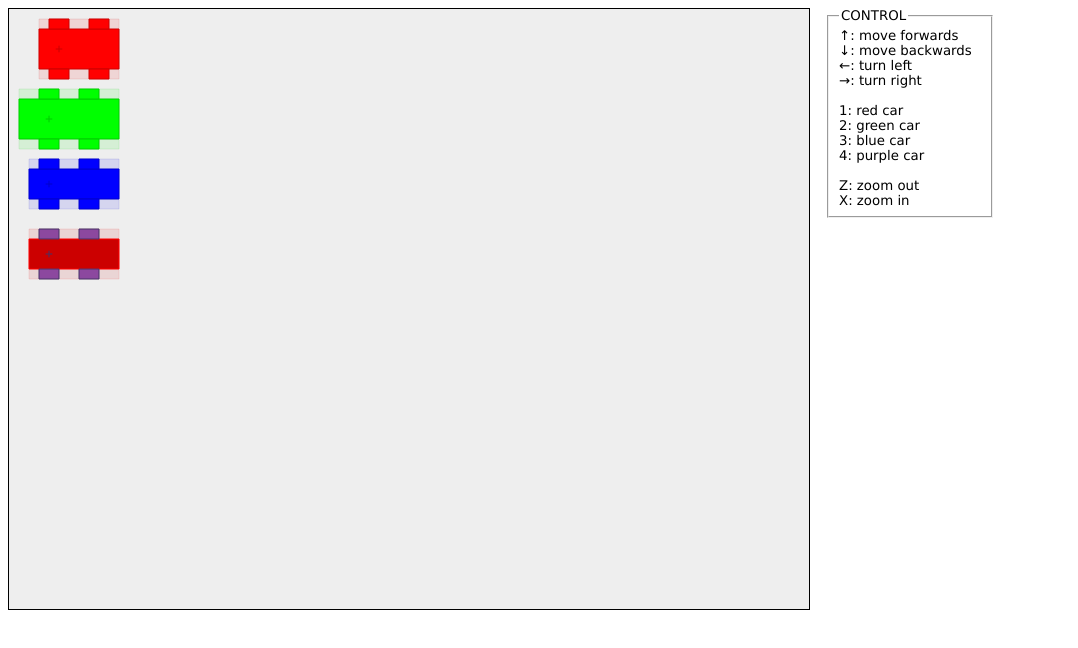
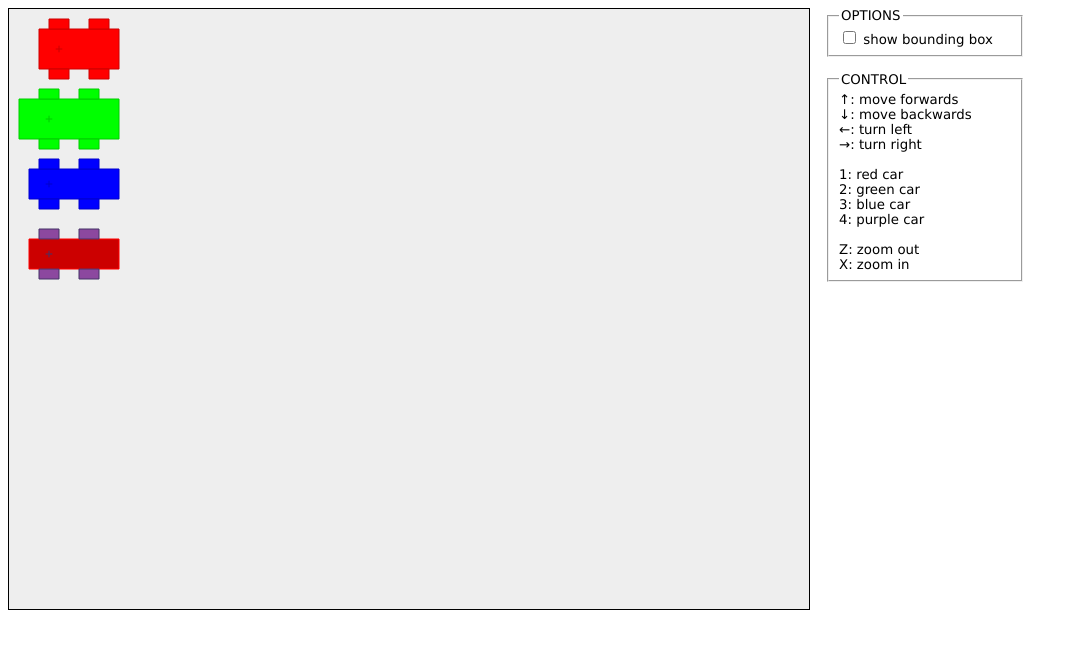
Before and after one commit to crisstanza/carz, a plain HTML site: page index.html in a window 1280 px wide. Shown: the whole page, without its empty margins (0-1078 px from the left). Drawn offline with Linux system fonts and the light colour scheme.

Commit message:
Options panel: show/hide bounding box

```diff
--- a/css/css.css
+++ b/css/css.css
@@ -10,5 +10,5 @@ canvas.my-canvas {
 div.my-legend {
 	margin-left: 15px;
 	float: left;
-	width: 170px;
+	width: 200px;
 }
--- a/index.html
+++ b/index.html
@@ -11,6 +11,11 @@
 	<body>
 		<canvas id="my-canvas" class="my-canvas" width="800" height="600"></canvas>
 		<div class="my-legend">
+			<fieldset>
+				<legend>OPTIONS</legend>
+				<input id="show-bounding-box" type="checkbox" /> <label for="show-bounding-box">show bounding box</label>
+			</fieldset>
+			<br />
 			<fieldset>
 				<legend>CONTROL</legend>
 				&uarr;: move forwards<br />
--- a/js/Car.js
+++ b/js/Car.js
@@ -3,7 +3,7 @@ function Car(parent, n) {
 	this.parent = parent;
 	this.angle = 0;
 	this.control = { up: false, down: false, left: false, right: false };
-	this.drawBoundingBox = true;
+	this.drawBoundingBox = false;
 	this.drawCenter = true;
 
 	if ( n == 0 ) {
@@ -90,7 +90,7 @@ Car.prototype.draw = function() {
 	if ( this.drawBoundingBox ) {
 		context.strokeStyle = this.colors[0].stroke;
 		context.fillStyle = this.colors[0].fill;
-		context.globalAlpha = 0.1;
+		context.globalAlpha = 0.2;
 		context.beginPath();
 		context.moveTo(this.parent.tX(-this.center.left), this.parent.tY(-this.center.top));
 		context.lineTo(this.parent.tX(this.size.width - this.center.left), this.parent.tY(-this.center.top));
--- a/js/MyGame.js
+++ b/js/MyGame.js
@@ -51,6 +51,10 @@ MyGame.prototype.draw = function() {
 };
 
 MyGame.prototype.checkControl = function() {
+	var showBoundingBox = document.getElementById('show-bounding-box');
+	var car = this.cars[this.currentCar];
+	car.drawBoundingBox = showBoundingBox.checked;
+
 	for ( var i = 0 ; i < this.cars.length ; i++ ) {
 		var car = this.cars[i];
 		car.checkControl();
```
